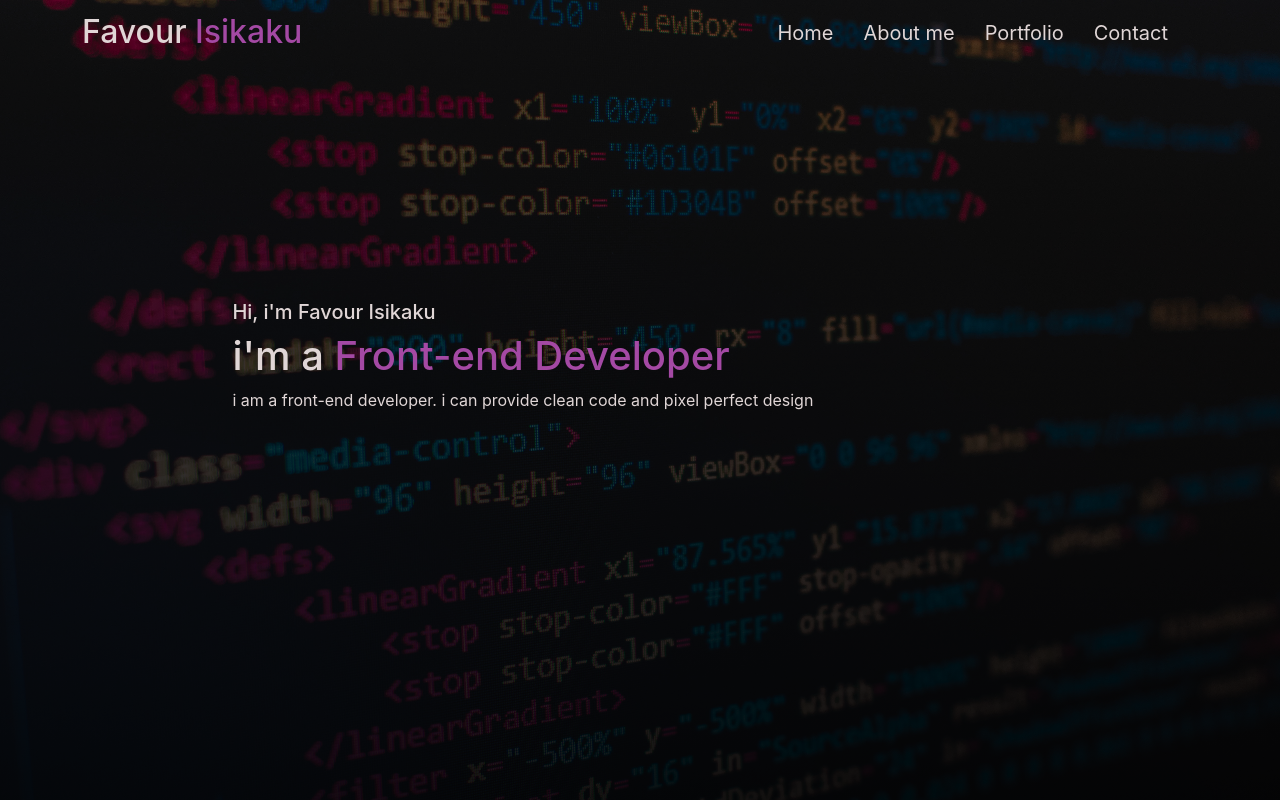
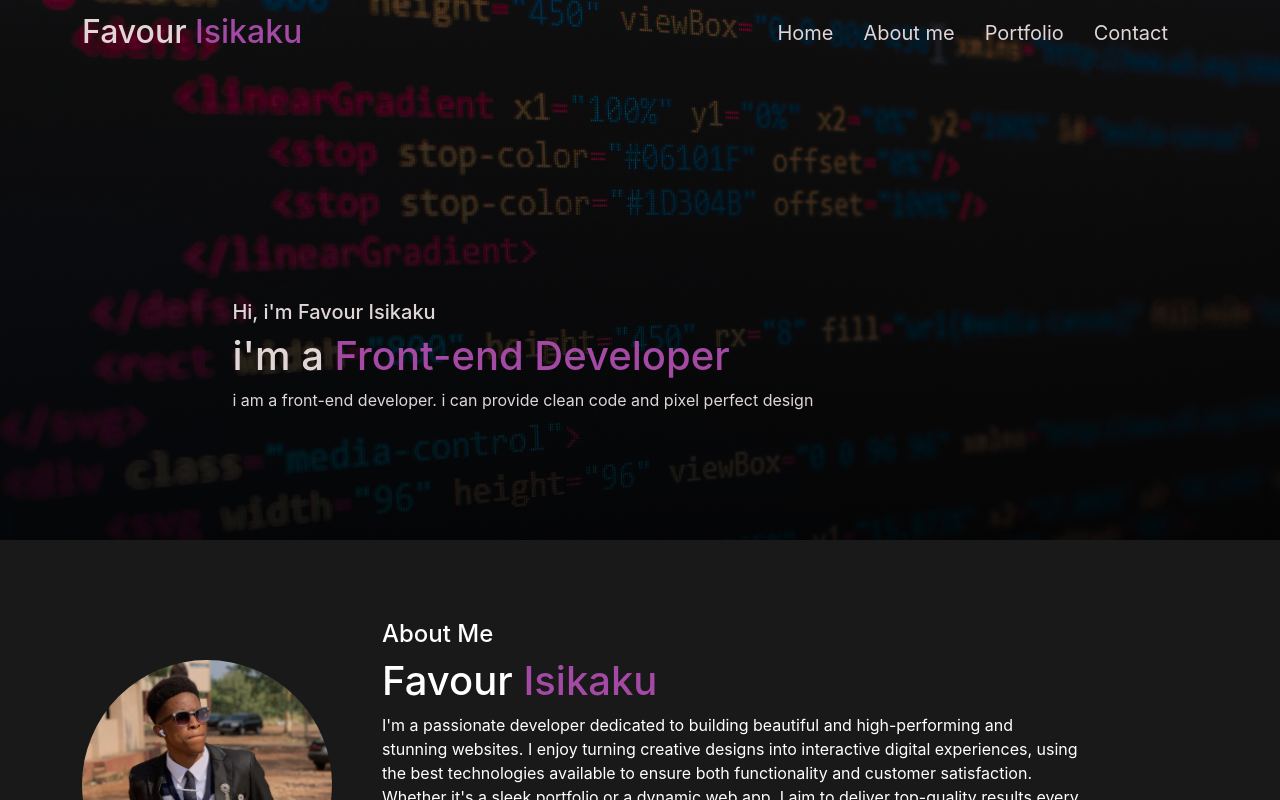
Before and after one commit to favourisikaku/portfolio, a React (Create React App) app: page / in a window 1280 px wide. Shown: the top 800 px of the page. Built offline with nearby package versions, Linux system fonts and the light colour scheme.

Commit message:
updated home

```diff
--- a/src/App.css
+++ b/src/App.css
@@ -4,10 +4,14 @@
 .nav {
   background-image: linear-gradient(rgba(0, 0, 0, 0.6), rgba(0, 0, 0, 0.9)),
     url("main.jpg");
-  height: 100vh;
+  height: 100%;
 }
 .nav-header {
   color: rgb(224, 214, 214);
+}
+
+.pb-100 {
+  padding-bottom: 7rem;
 }
 
 .nav-btn {
--- a/src/Components/Home.js
+++ b/src/Components/Home.js
@@ -77,7 +77,7 @@ const Home = () => {
         </div>
       </nav>
       <Zoom triggerOnce>
-        <div className="home-text">
+        <div className="home-text pb-100">
           <h5>Hi, i'm Favour Isikaku</h5>
           <h1>
             i'm a <span>Front-end Developer</span>
```
